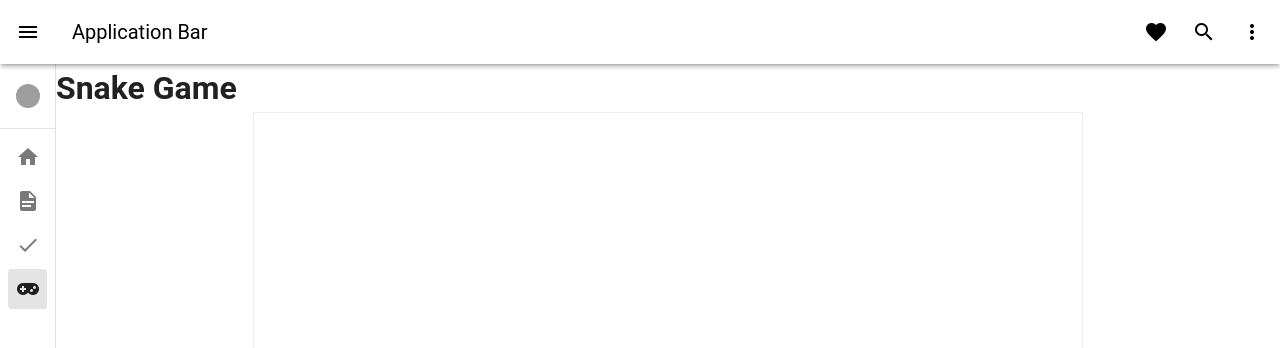
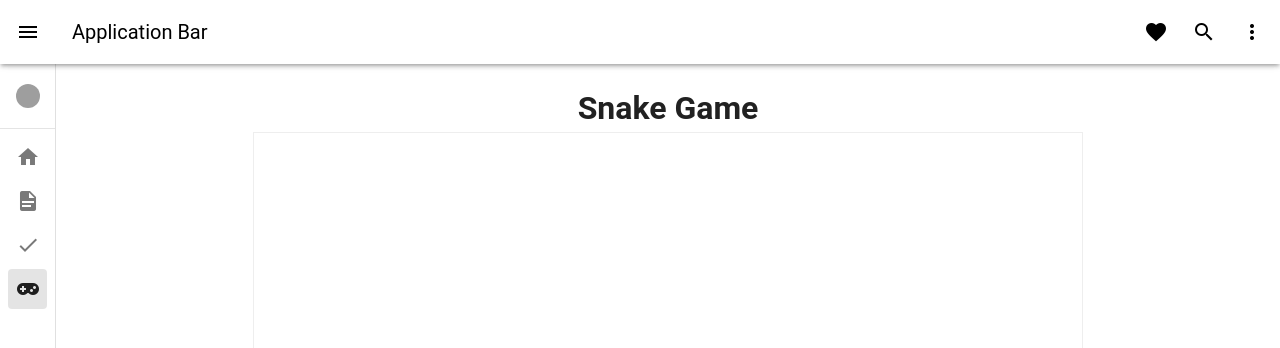
Before and after one commit to Putiversal/my-vue-app, a Vue app: page /azazGame in a window 1280 px wide. Shown: the top 348 px of the page. Built offline with nearby package versions, Linux system fonts and the light colour scheme; no server answers; grey boxes are pictures that could not be loaded.

Commit message:
center for game fix

```diff
--- a/src/views/AzazGameView.vue
+++ b/src/views/AzazGameView.vue
@@ -8,3 +8,10 @@
 <script setup>
 import SnakeGame from "@/components/SnakeGame.vue";
 </script>
+
+<style scoped>
+.game-view {
+  padding: 20px;
+  text-align: center;
+}
+</style>
```
